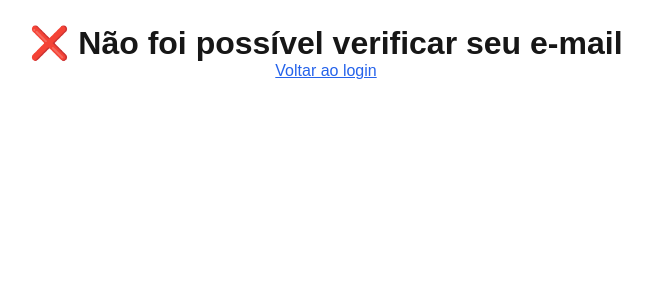
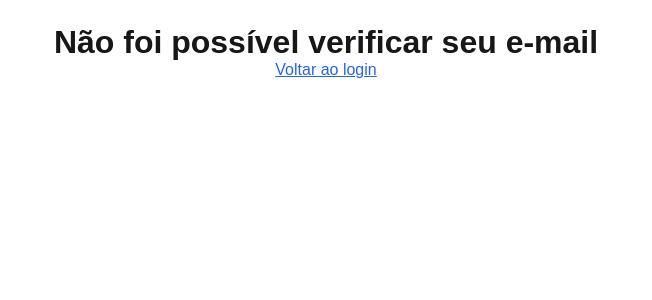
Before and after one commit to V1C10S/ID-----FRONT-END, a Next.js app: page /verificado in a window 1280 px wide. Shown: the top 300 px of the page, without its empty margins (314-966 px from the left). Built offline with nearby package versions, Linux system fonts and the light colour scheme.

Commit message:
Refactor Verificado component to use useSearchParams

```diff
--- a/src/app/verificado/page.tsx
+++ b/src/app/verificado/page.tsx
@@ -1,13 +1,25 @@
-export default function Verificado({ searchParams }: { searchParams: { ok?: string; error?: string } }) {
+'use client';
+
+import { useSearchParams } from 'next/navigation';
+
+export default function Verificado() {
+  const searchParams = useSearchParams();
+
+  const ok = searchParams.get('ok');
+  const error = searchParams.get('error');
+
   return (
-    <main style={{ padding: 24, textAlign: "center" }}>
+    <main style={{ padding: 24, textAlign: 'center' }}>
       <h1>
-        {searchParams.ok
-          ? "✅ E-mail verificado com sucesso!"
-          : "❌ Não foi possível verificar seu e-mail"}
+        {ok === '1'
+          ? ' E-mail verificado com sucesso!'
+          : ' Não foi possível verificar seu e-mail'}
       </h1>
-      {searchParams.error && <p>Motivo: {searchParams.error}</p>}
-      <a href="/login" style={{ color: "#2563eb", textDecoration: "underline" }}>
+      {error && <p>Motivo: {error}</p>}
+      <a
+        href="/login"
+        style={{ color: '#2563eb', textDecoration: 'underline' }}
+      >
         Voltar ao login
       </a>
     </main>
```
